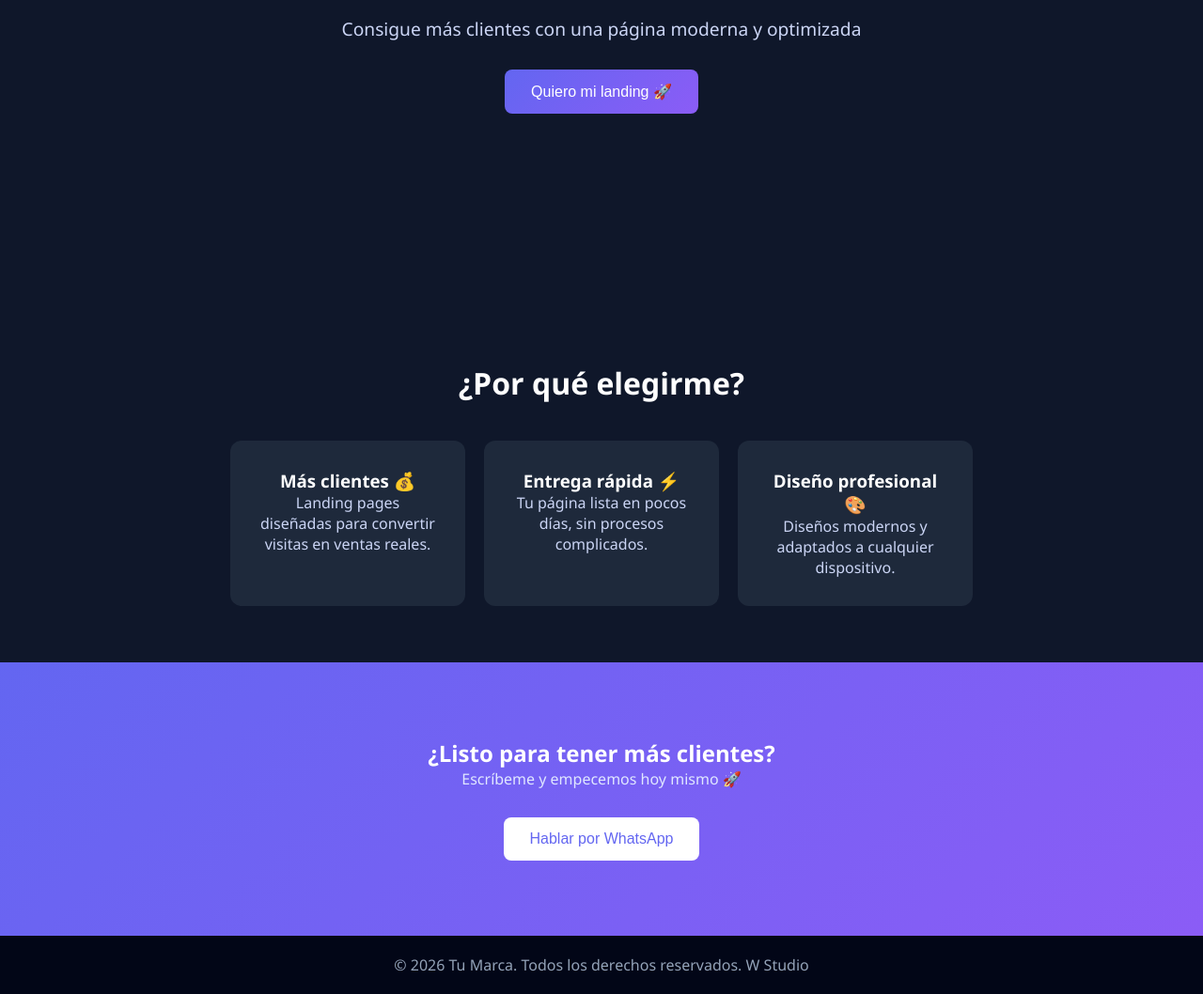
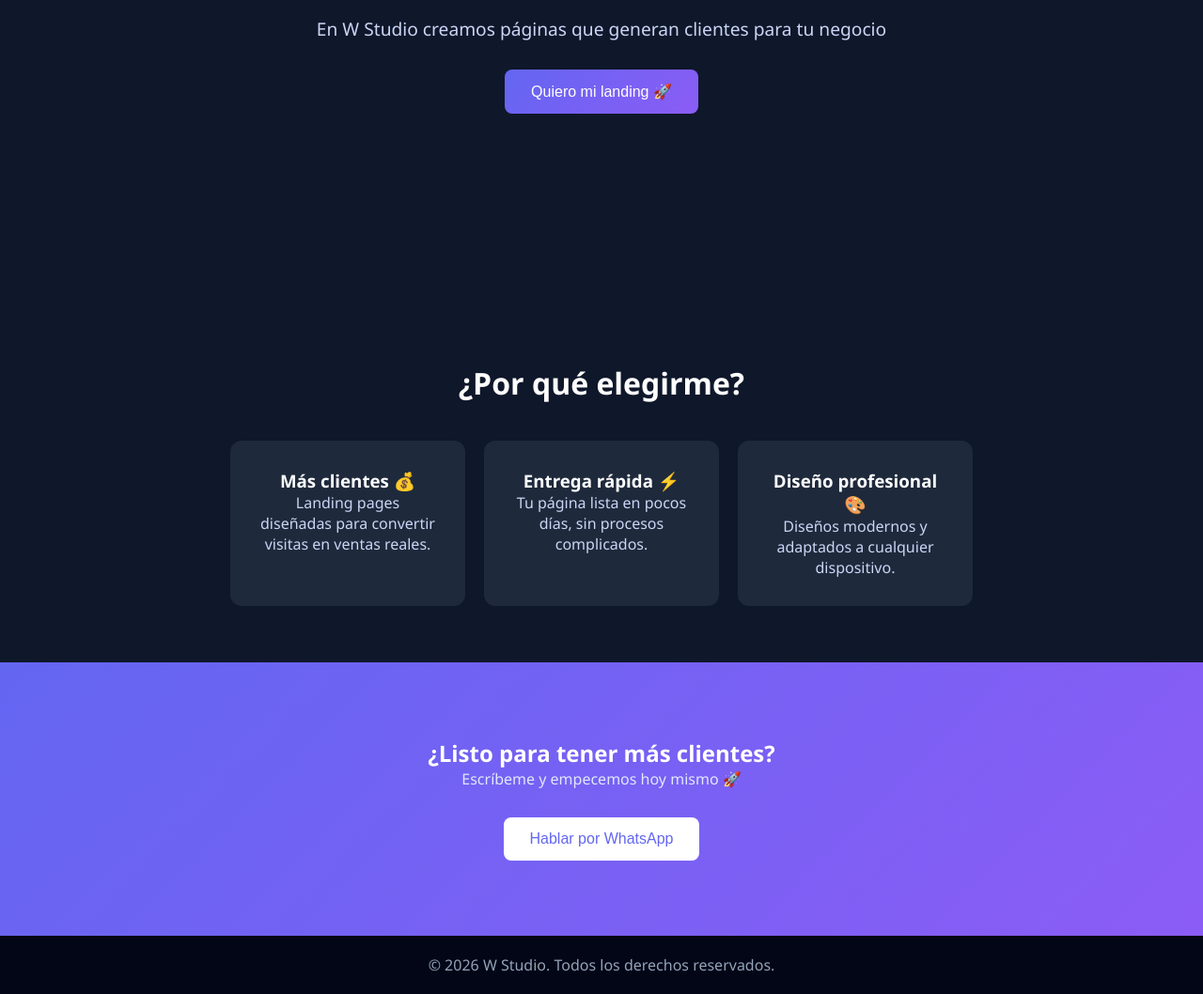
Before and after one commit to William530a/landing-servicios, a website built with Vite: page index.html in a window 1280 px wide. Shown: the part 387-1445 px from the top of the page at 94% size. Built offline with nearby package versions, Linux system fonts and the light colour scheme.

Commit message:
Edicion de marca

```diff
--- a/index.html
+++ b/index.html
@@ -17,7 +17,7 @@
     <!-- HERO -->
     <section id="hero">
       <h1>Landing pages que convierten</h1>
-      <p>Consigue más clientes con una página moderna y optimizada</p>
+      <p>En W Studio creamos páginas que generan clientes para tu negocio</p>
 
       <a href="https://wa.me/573228521894?text=Hola,%20quiero%20una%20landing%20para%20mi%20negocio!" target="_blank" rel="noopener noreferrer">
         <button>Quiero mi landing 🚀</button>
@@ -60,7 +60,7 @@
   </main>
 
   <footer>
-    <p>© 2026 Tu Marca. Todos los derechos reservados.  W Studio  </p>
+    <p>© 2026 W Studio. Todos los derechos reservados.</p>
   </footer>
 
 </body>
```
